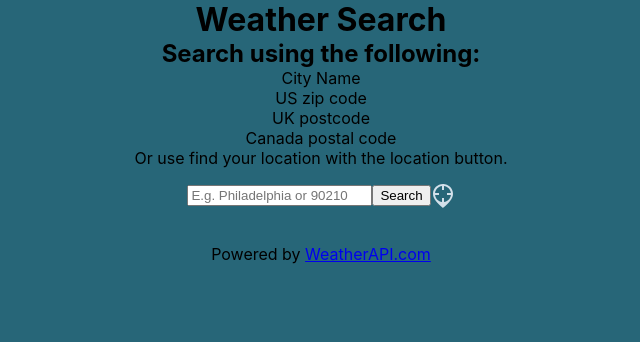
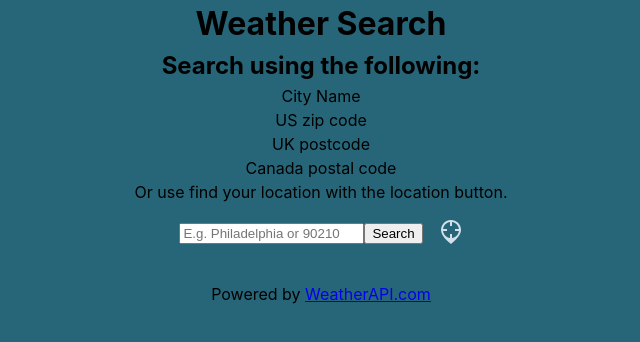
Before and after one commit to TKravel/weather-app-client, a React (Create React App) app: page / in a window 1280 px wide. Shown: the top 342 px of the page, without its empty margins (319-959 px from the left). Built offline with nearby package versions, Linux system fonts and the light colour scheme.

Commit message:
Css tweaks

```diff
--- a/src/App.css
+++ b/src/App.css
@@ -49,6 +49,7 @@ img {
 
 html {
 	background-color: var(--main-dark);
+	line-height: 1.5;
 	min-height: 100vh;
 	width: 100vw;
 	text-align: center;
@@ -167,8 +168,8 @@ html {
 	margin-top: 0.5em;
 }
 
-path {
-	color: var(--main-dark);
+.gps-btn {
+	margin-left: 1em;
 }
 
 .expanded {
--- a/src/components/SearchInput.jsx
+++ b/src/components/SearchInput.jsx
@@ -68,7 +68,7 @@ const SearchInput = ({ setUserLocation }) => {
 					/>
 					<button type='submit'>Search</button>
 				</form>
-				<div onClick={handleClick}>
+				<div onClick={handleClick} className='gps-btn'>
 					<GpsIcon />
 				</div>
 			</div>
--- a/src/components/extendedForecast/ExtendedCard.jsx
+++ b/src/components/extendedForecast/ExtendedCard.jsx
@@ -5,9 +5,10 @@ import ToggleButton from '../ToggleButton';
 const ExtendedCard = ({ cardData }) => {
 	const [expandedDisplay, setExpandedDisplay] = useState(false);
 	const icon = '/icons' + getIconPath(cardData.day.condition.icon);
+	const cardDate = cardData.date.split(5);
 	return (
 		<div className='extended-card'>
-			<h3>{cardData.date}</h3>
+			<h3>{cardDate}</h3>
 			<div>
 				<p>
 					High: {cardData.day.maxtemp_f}
--- a/src/utils/helperFuncs.js
+++ b/src/utils/helperFuncs.js
@@ -9,7 +9,7 @@ export const convertTo12Hr = (string) => {
 	const stringLength = string.length;
 	const hour = string.slice(stringLength - 5, stringLength - 3);
 
-	const amOrPm = hour > 12 ? 'PM' : 'AM';
+	const amOrPm = hour >= 12 ? 'PM' : 'AM';
 	let time = hour % 12 || 12;
 	time += ':00 ' + amOrPm;
 
```
